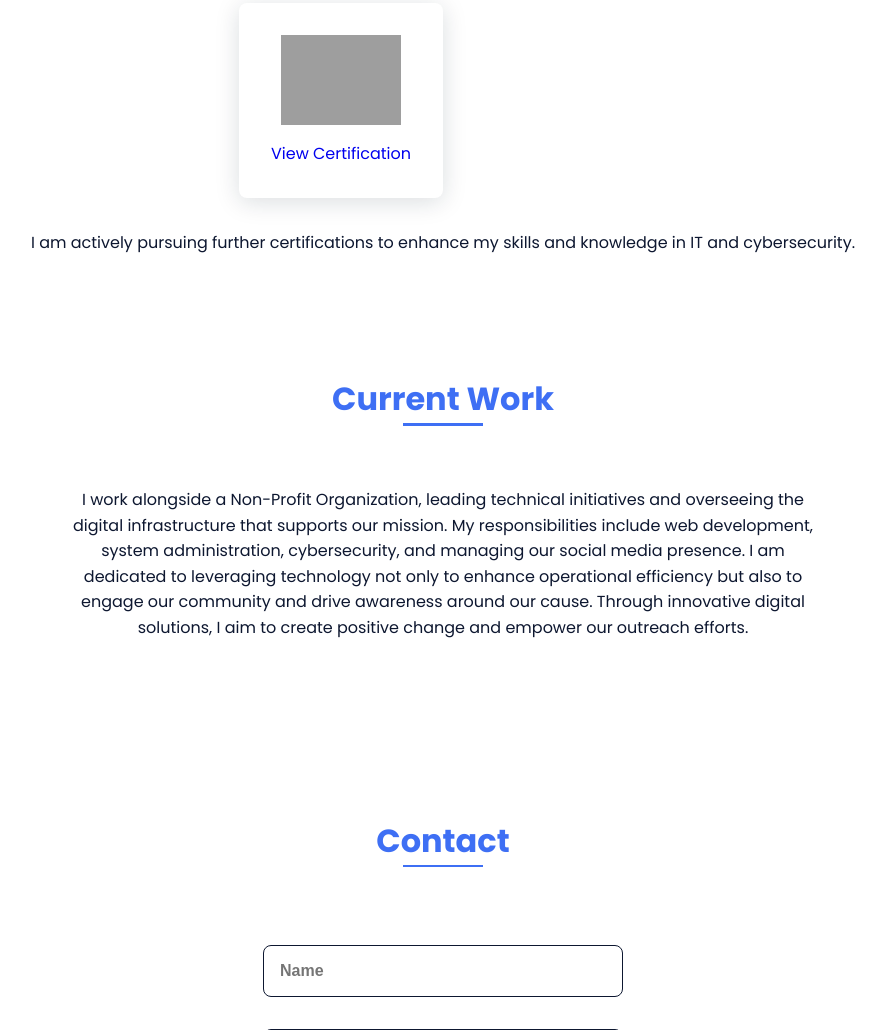
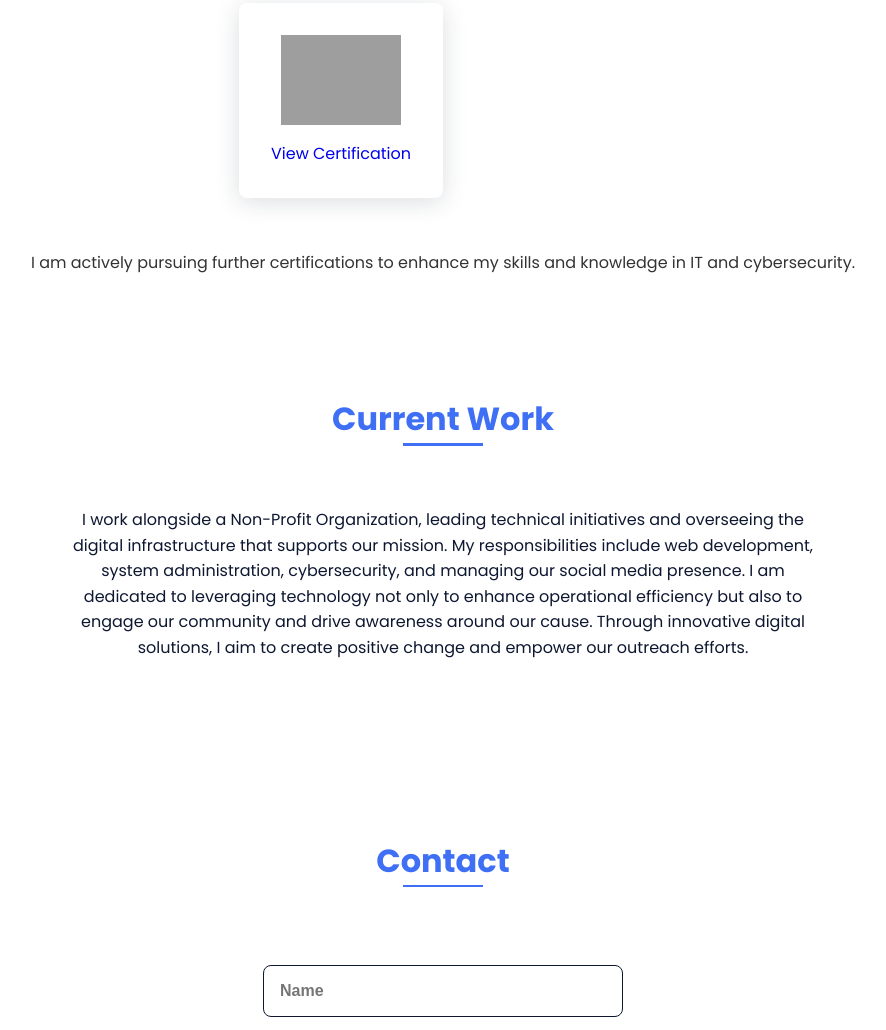
Before and after one commit to ScribeAegis/Portfolio, a plain HTML site: page index.html in a window 1280 px wide. Shown: the part 5919-6949 px from the top of the page, without its empty margins (197-1083 px from the left). Drawn offline with nearby package versions, Linux system fonts and the light colour scheme; grey boxes are pictures that could not be loaded.

Commit message:
styles.css

```diff
--- a/assets/css/styles.css
+++ b/assets/css/styles.css
@@ -628,3 +628,10 @@ img {
 .certification__link:hover {
     color: hsl(var(--hue-color), 89%, 50%);
 }
+
+.certifications__message {
+  text-align: center;
+  margin-top: 20px;
+  font-size: 1rem;
+  color: #333; /* Adjust color as needed to match your theme */
+}
```
